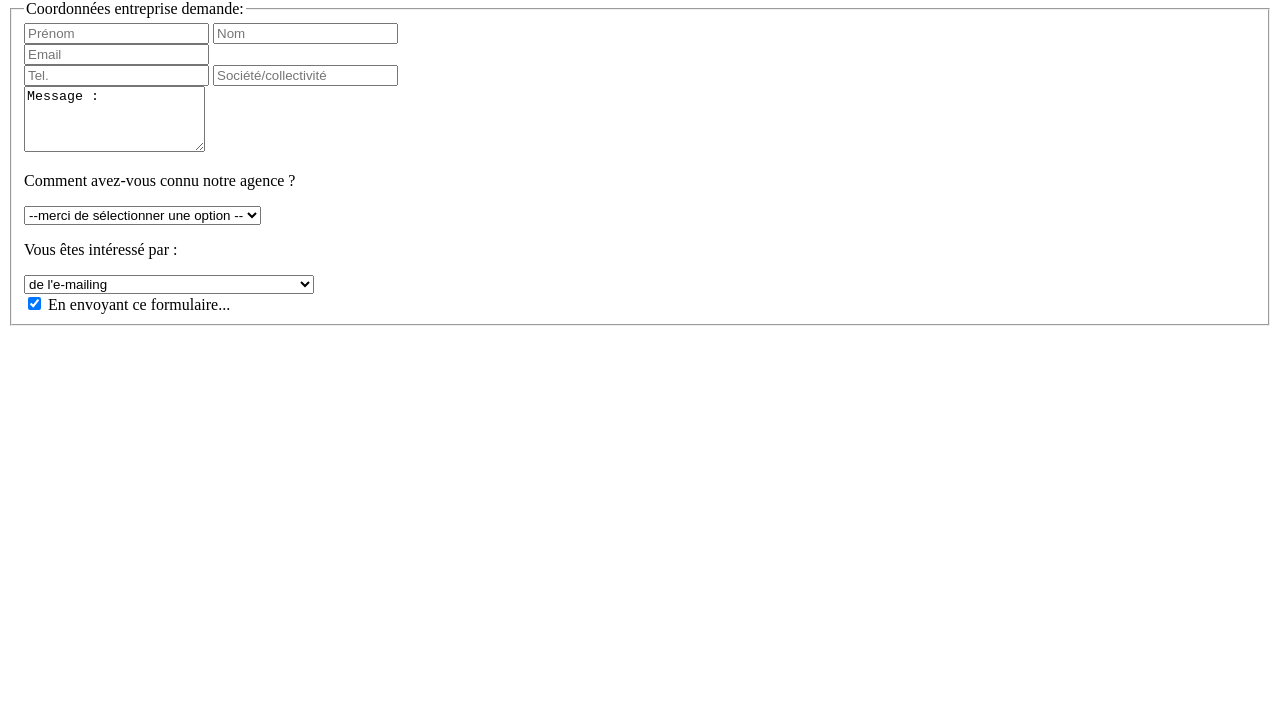
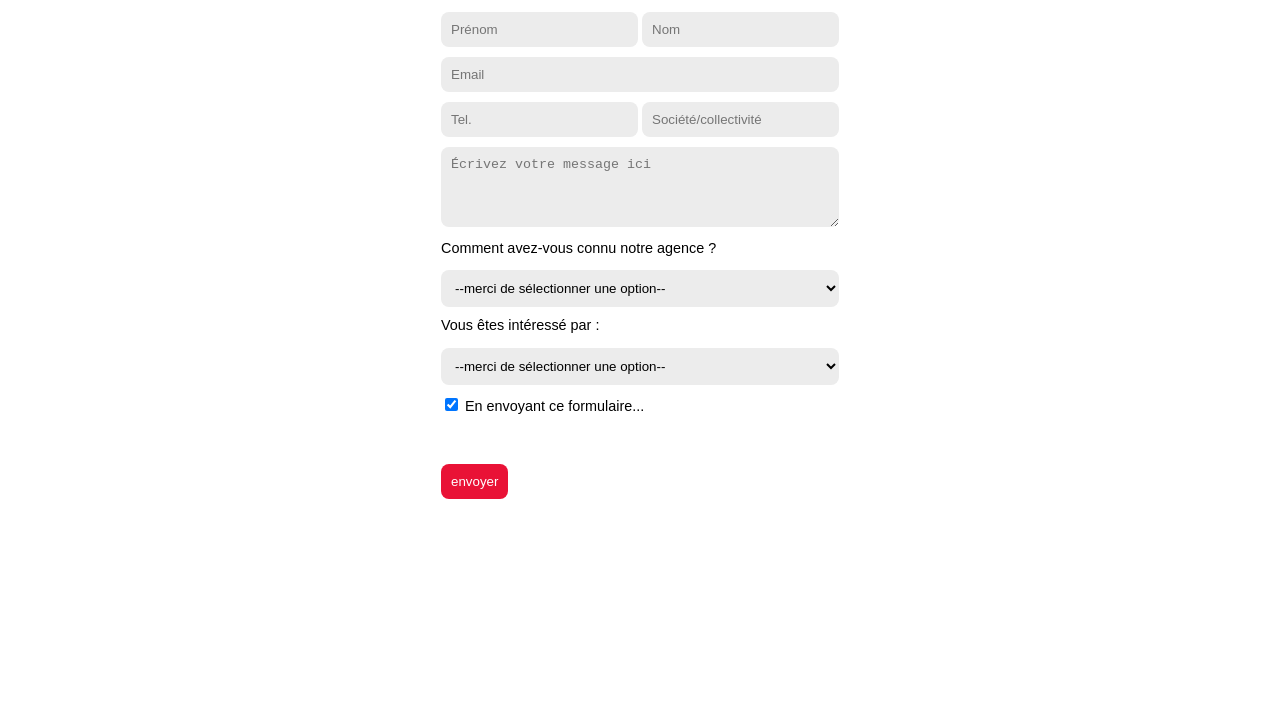
Before and after one commit to arfpchatelot/WEB2605, a plain HTML site: page TPformu/devis.html in a window 1280 px wide. Shown: the part 80-800 px from the top of the page. Drawn offline with Linux system fonts and the light colour scheme.

Commit message:
Ajout du CSS TP formulaire devis

```diff
--- a/TPformu/assets/css/style.css
+++ b/TPformu/assets/css/style.css
@@ -0,0 +1,75 @@
+*{ box-sizing: border-box;
+}
+
+body {
+display: flex;
+flex-direction: column;
+align-items: center;
+justify-content: flex-start;
+font-family: Arial, Helvetica, sans-serif;
+font-size: 0.9rem;
+}
+
+input[type=text]:first-child{
+    margin-top:10px;
+}
+input[type=text], input[type=tel] {
+
+    background-color: #ECECEC;
+    border-radius: 8px;
+    border: 0px;
+    padding: 10px;
+    margin-bottom: 10px;
+}
+input[type=email] {
+    display: inline-block;
+    width: 100%;
+     background-color: #ECECEC;
+    border-radius: 8px;
+    border: 0px;
+    padding: 10px;
+    margin-bottom: 10px;
+
+}
+textarea {
+    display: inline-block;
+    width: 100%;
+    background-color: #ECECEC;
+    border-radius: 8px;
+    border: 0px;
+    padding: 10px;
+    margin-bottom: 10px;
+}
+
+fieldset{
+    border:0px;
+}
+h1{ margin: 10px 5px;
+    font-variant: small-caps;
+
+}
+select {
+    font-display:block;
+    width: 100%;
+    background-color: #ECECEC;
+    border-radius: 8px;
+    border: 0px;
+    padding: 10px;
+    margin-bottom: 10px;
+}
+p{
+    margin-top:0px;
+}
+input[type=submit]{
+    margin-top: 50px;
+    background-color:  #E91236;
+    color:white;
+    border-radius:8px;
+    padding: 10px;
+    border: 0px;
+    cursor: pointer;
+
+}
+input[type=submit]:hover {
+     background-color:  #d6909c;
+}
--- a/TPformu/assets/js/script.js
+++ b/TPformu/assets/js/script.js
@@ -25,19 +25,10 @@ const list2= document.getElementById("projet");
 let tabData= machaine.split(", ");
 for (let i = 0; i < tabData.length; i++) {
     //console.log(tabData[i]);
-    if(i==5){
+
  const myOption= new Option();
     myOption.value=i+1;
-    myOption.defaultSelected=true;
+   // myOption.defaultSelected=true;
     myOption.textContent=tabData[i];
-    list2.options[i]=myOption;
-    }
-    else{
- const myOption= new Option();
-    myOption.value=i+1;
-    myOption.textContent=tabData[i];
-    list2.options[i]=myOption;
-
-    }
-
+    list2.options[i+1]=myOption;
 }
--- a/TPformu/devis.html
+++ b/TPformu/devis.html
@@ -9,7 +9,7 @@
 </head>
 <body>
 
-    <h1> Fomulaire de devis</h1>
+    <h1> Formulaire de devis</h1>
     <fieldset> <legend>Coordonnées entreprise demande: </legend>
       <form action="#" method="post"  enctype="multipart/form-data" >
      <input type="text" name="firstName" id="firstName" placeholder="Prénom" required  maxlength="50">
@@ -21,31 +21,27 @@
      <input type="tel" name="phone" id="phone" placeholder="Tel." pattern="0[1-7|9][0-9\.]{8}" required >
      <input type="text" name="company" id="company"  maxlength="50" placeholder="Société/collectivité" >
     </div>
-        <textarea name="message" id="message" rows="4" >Message :
-
-        </textarea>
+        <textarea name="message" id="message" rows="4"  placeholder="Écrivez votre message ici" ></textarea>
      <div>
         <p>Comment avez-vous connu notre agence ?</p>
             <select name="prescripteur" id="prescripteur">
-                <option value="1" selected>--merci de sélectionner une option --</option>
+                <option value="1" selected>--merci de sélectionner une option--</option>
             </select>
      </div>
         <div>
              <p>Vous êtes intéressé par :</p>
                 <select name="projet" id="projet">
-                <option value="0">--merci de sélectionner une option</option>
+                <option value="0" selected>--merci de sélectionner une option--</option>
                 </select>
         </div>
-        <div>
+        <div >
             <label for="cgv" >
                 <input type="checkbox" name="cgv" id="cgv" checked>
                 En envoyant ce formulaire...
-
-
             </label>
 
         </div>
-
+        <input type="submit" name="send" id="send" value="envoyer" >
       </form>
 
 
```
